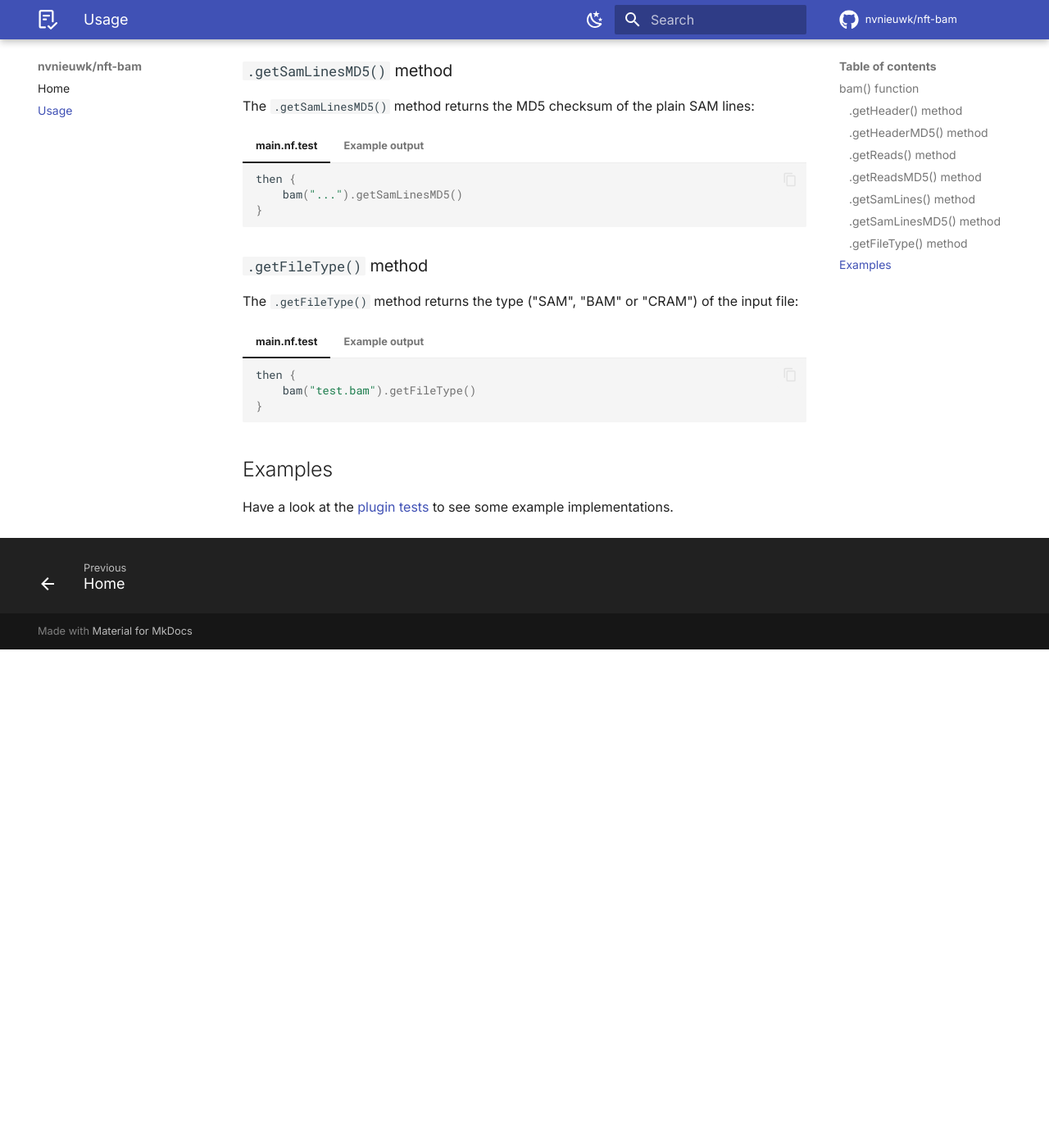
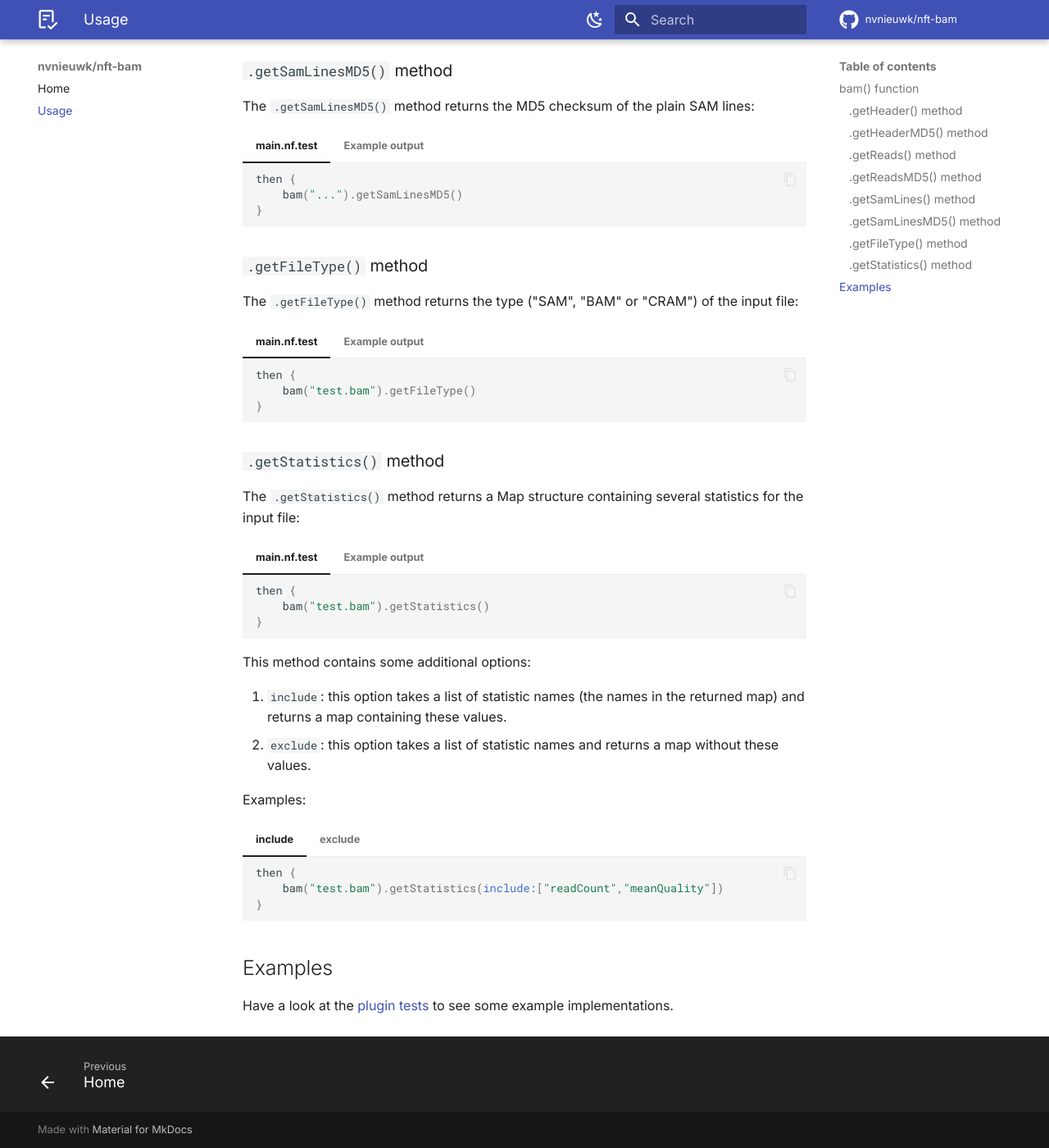
Before and after one commit to nvnieuwk/nft-bam, an MkDocs documentation site: the page built from docs/usage.md, in a window 1280 px wide and 1400 px high, scrolled down 2877 px. Shown: the whole window at 82% size. Built offline with MkDocs 1.6.1 and Material for MkDocs 9.7.7, drawn with Linux system fonts in a browser that asks for light colours; comment, search, counter and statistics services are not loaded; the version menu is left out; before the commit the page ends 3669 px from its top, so only the background shows below that.

Commit message:
update docs + run prettier

````diff
--- a/docs/usage.md
+++ b/docs/usage.md
@@ -231,6 +231,55 @@ The `.getFileType()` method returns the type ("SAM", "BAM" or "CRAM") of the inp
     "BAM"
     ```
 
+### `.getStatistics()` method
+
+The `.getStatistics()` method returns a Map structure containing several statistics for the input file:
+
+=== "main.nf.test"
+
+    ```groovy
+    then {
+        bam("test.bam").getStatistics()
+    }
+    ```
+
+=== "Example output"
+
+    ```groovy
+    {
+        "maxReadLength": 151,
+        "minReadLength": 53,
+        "meanReadLength": 138,
+        "maxQuality": 60,
+        "minQuality": 0,
+        "meanQuality": 57,
+        "readCount": 200
+    }
+    ```
+
+This method contains some additional options:
+
+1. `include`: this option takes a list of statistic names (the names in the returned map) and returns a map containing these values.
+2. `exclude`: this option takes a list of statistic names and returns a map without these values.
+
+Examples:
+
+=== "include"
+
+    ```groovy
+    then {
+        bam("test.bam").getStatistics(include:["readCount","meanQuality"])
+    }
+    ```
+
+=== "exclude"
+
+    ```groovy
+    then {
+        bam("test.bam").getStatistics(exclude:["maxReadLength","minReadLength"])
+    }
+    ```
+
 ## Examples
 
 Have a look at the [plugin tests](https://github.com/nvnieuwk/nft-bam/tree/main/tests/copy_bam) to see some example implementations.
````
Also changed, not shown: CHANGELOG.md (+7 -7 lines), README.md (+1 -0 lines), docs/index.md (line endings or trailing spaces), mkdocs.yml (line endings or trailing spaces), 2 other files.
